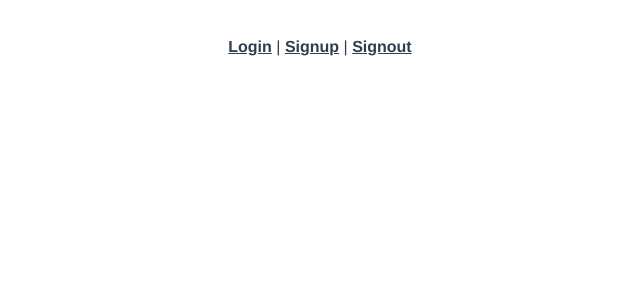
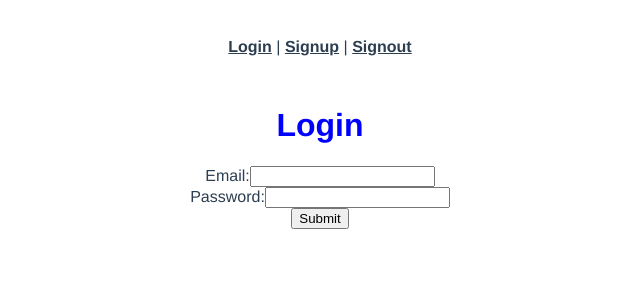
Before and after one commit to pattywitwhy/GWC_Yearbook_Vue_App, a Vue app: page /Login in a window 1280 px wide. Shown: the top 300 px of the page, without its empty margins (320-960 px from the left). Built offline with nearby package versions, Linux system fonts and the light colour scheme.

Commit message:
fixed routes

```diff
--- a/public/index.html
+++ b/public/index.html
@@ -5,7 +5,7 @@
     <meta http-equiv="X-UA-Compatible" content="IE=edge">
     <meta name="viewport" content="width=device-width,initial-scale=1.0">
     <link rel="icon" href="<%= BASE_URL %>favicon.ico">
-    <title>gwc_yearbook_vue_app</title>
+    <title>GWC Yearbook</title>
   </head>
   <body>
     <noscript>
--- a/src/main.js
+++ b/src/main.js
@@ -6,6 +6,11 @@ import axios from 'axios'
 axios.defaults.baseURL =
   process.env.NODE_ENV === "development" ? "http://localhost:3000" : "/";
 
+var jwt = localStorage.getItem("jwt");
+if (jwt) {
+  axios.defaults.headers.common["Authorization"] = "Bearer " + jwt;
+}
+
 Vue.config.productionTip = false
 
 new Vue({
--- a/src/router.js
+++ b/src/router.js
@@ -4,6 +4,7 @@ import Home from './views/Home.vue'
 import Signup from "./views/Signup.vue"
 import Signout from "./views/Signout.vue"
 import Login from "./views/Login.vue"
+import GWC from "./views/GWC"
 
 Vue.use(Router)
 
@@ -11,10 +12,11 @@ export default new Router({
   mode: 'history',
   base: process.env.BASE_URL,
   routes: [
-    { path: '/', name: 'home', component: Home },
+    { path: '/', name: 'login', component: Login },
     { path: '/about', name: 'about'},
     { path: '/signup', name: 'signup', component: Signup },
     { path: '/signout', name: 'signout', component: Signout },
-    { path: '/Login', name: 'Login', component: Login }
+    { path: '/Login', name: 'Login', component: Login },
+    { path: '/GWC', name: 'GWC', component: GWC }
   ]
 })
--- a/src/views/Login.vue
+++ b/src/views/Login.vue
@@ -0,0 +1,56 @@
+<template>
+  <div class="login">
+    <div class="container">
+      <form v-on:submit.prevent="submit()">
+        <h1>Login</h1>
+        <ul>
+          <li class="text-danger" v-for="error in errors">{{ error }}</li>
+        </ul>
+        <div class="form-group">
+          <label>Email:</label>
+          <input type="email" class="form-control" v-model="email">
+        </div>
+        <div class="form-group">
+          <label>Password:</label>
+          <input type="password" class="form-control" v-model="password">
+        </div>
+        <input type="submit" class="btn btn-primary" value="Submit">
+      </form>
+    </div>
+  </div>
+</template>
+
+<script>
+import axios from "axios";
+
+export default {
+  data: function() {
+    return {
+      email: "",
+      password: "",
+      errors: []
+    };
+  },
+  methods: {
+    submit: function() {
+      var params = {
+        email: this.email,
+        password: this.password
+      };
+      axios
+        .post("/api/sessions", params)
+        .then(response => {
+          axios.defaults.headers.common["Authorization"] =
+            "Bearer " + response.data.jwt;
+          localStorage.setItem("jwt", response.data.jwt);
+          this.$router.push("/home");
+        })
+        .catch(error => {
+          this.errors = ["Invalid email or password."];
+          this.email = "";
+          this.password = "";
+        });
+    }
+  }
+};
+</script>
--- a/src/views/Signout.vue
+++ b/src/views/Signout.vue
@@ -1 +1,23 @@
-SignOut.vue
+<template>
+  <div class="logout">
+    <h1>{{ Bye }}</h1>
+  </div>
+</template>
+
+<style>
+  h1  {
+    color: blue;
+  }
+</style>
+
+<script>
+import axios from "axios";
+
+export default {
+  created: function() {
+    delete axios.defaults.headers.common["Authorization"];
+    localStorage.removeItem("jwt");
+    this.$router.push("/login");
+  }
+};
+</script>
--- a/src/views/Signup.vue
+++ b/src/views/Signup.vue
@@ -52,7 +52,7 @@ export default {
       axios
         .post("/api/users", params)
         .then(response => {
-          this.$router.push("/login");
+          this.$router.push("/home");
         })
         .catch(error => {
           this.errors = error.response.data.errors;
```
Also changed, not shown: src/views/GWC.vue (added).
